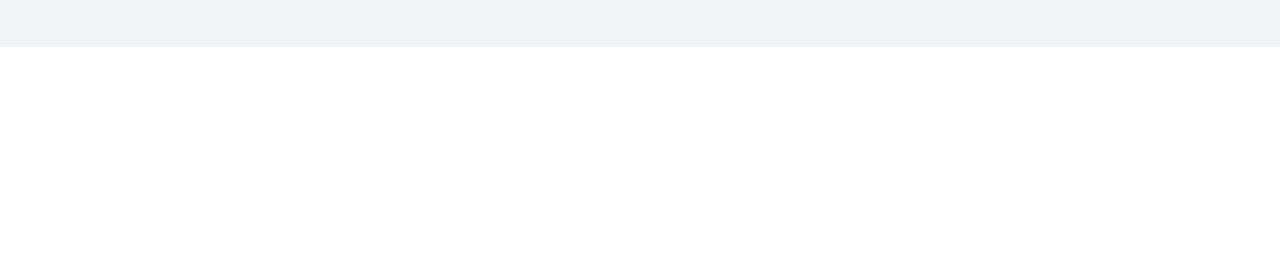
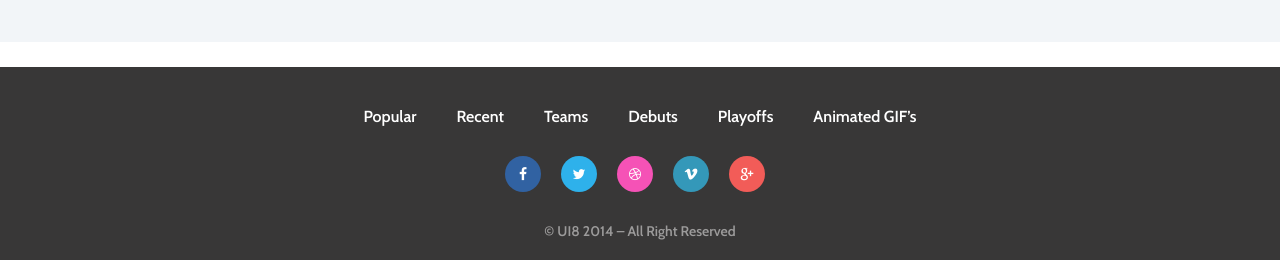
Before and after one commit to AlexSumbit/mate_footers, a website: page src/index.html in a window 1280 px wide. Shown: the part 1544-1804 px from the top of the page. Before the commit the page ends 1591 px from the top, so only its background shows below. Drawn offline with nearby package versions, Linux system fonts and the light colour scheme.

Commit message:
Added dark footer

```diff
--- a/src/index.html
+++ b/src/index.html
@@ -194,5 +194,27 @@
                 </div>
             </div>
         </div>
+        <div class="footer footer--dark footer--space-top footer--bottom-light-pad">
+            <div class="container">
+                <div class="nav nav--center">
+                    <a href="#" class="nav__item">Popular</a>
+                    <a href="#" class="nav__item">Recent</a>
+                    <a href="#" class="nav__item">Teams</a>
+                    <a href="#" class="nav__item">Debuts</a>
+                    <a href="#" class="nav__item">Playoffs</a>
+                    <a href="#" class="nav__item">Animated GIF’s</a>
+                </div>
+                <div class="nav nav--center social-container">
+                    <a href="#" class="nav__item nav__item--small-space social social--facebook social--circle"><span class="icon-facebook"></span></a>
+                    <a href="#" class="nav__item nav__item--small-space social social--twitter social--circle"><span class="icon-twitter"></span></a>
+                    <a href="#" class="nav__item nav__item--small-space social social--dribbble social--circle"><span class="icon-dribbble"></span></a>
+                    <a href="#" class="nav__item nav__item--small-space social social--vimeo social--circle"><span class="icon-vimeo"></span></a>
+                    <a href="#" class="nav__item nav__item--small-space social social--circle"><span class="icon-gplus"></span></a>
+                </div>
+                <div class="footer__text">
+                    © UI8 2014 – All Right Reserved
+                </div>
+            </div>
+        </div>
     </body>
 </html>
--- a/src/sass/footers.scss
+++ b/src/sass/footers.scss
@@ -5,6 +5,13 @@ $input_height: 48px;
 .footer{
     background-color: #f2f5f8;
     padding: 50px 0;
+
+    &__text{
+        text-align: center;
+        margin-top: 30px;
+        color: #9c9b9b;
+        font-size: 14px;
+    }
 
     &--space-top{
         margin-top: 25px;
@@ -19,6 +26,16 @@ $input_height: 48px;
         color: #fff;
         text-align: center;
     }
+
+    &--dark{
+        background-color: #383737;
+        color: #fff;
+    }
+
+    &--bottom-light-pad{
+        padding-bottom: 20px;
+        padding-top: 40px;
+    }
 }
 
 .input{
@@ -29,6 +46,7 @@ $input_height: 48px;
     outline: none;
     width: 320px;
     box-sizing: border-box;
+    font-family: 'Cabin';
 
     &--icon{
         padding-left: 46px;
@@ -62,7 +80,7 @@ $input_height: 48px;
     display: inline-block;
     padding: 6px 10px;
     border-radius: 3px;
-    background-color: tomato;
+    background-color: #f25c58;
     color: #ffffff;
     cursor: pointer;
     font-size: 14px;
@@ -70,7 +88,7 @@ $input_height: 48px;
     margin-right: 10px;
 
     &-container{
-        margin-top: 35px;
+        margin-top: 30px;
     }
 
     &:hover{
@@ -79,6 +97,15 @@ $input_height: 48px;
 
     &:before{
         padding-right: 7px;
+    }
+
+    &--circle{
+        width: 36px;
+        height: 36px;
+        border-radius: 50%;
+        padding: 0;
+        line-height: 36px;
+        text-align: center;
     }
 
     &--facebook{
@@ -92,6 +119,9 @@ $input_height: 48px;
     }
     &--linkedin{
         background-color: #457ac0;
+    }
+    &--vimeo{
+        background-color: #3498b9;
     }
 }
 
--- a/src/sass/nav.scss
+++ b/src/sass/nav.scss
@@ -13,6 +13,10 @@
         &:first-child{
             margin-left: 0;
         }
+
+        &--small-space{
+            margin: 0 10px;
+        }
     }
 
     &--normal{
@@ -24,4 +28,10 @@
             color: #65abd0;
         }
     }
+
+    &--center{
+        margin-left: 0;
+        width: 100%;
+        float: none;
+    }
 }
```
Also changed, not shown: src/css/style.css.
